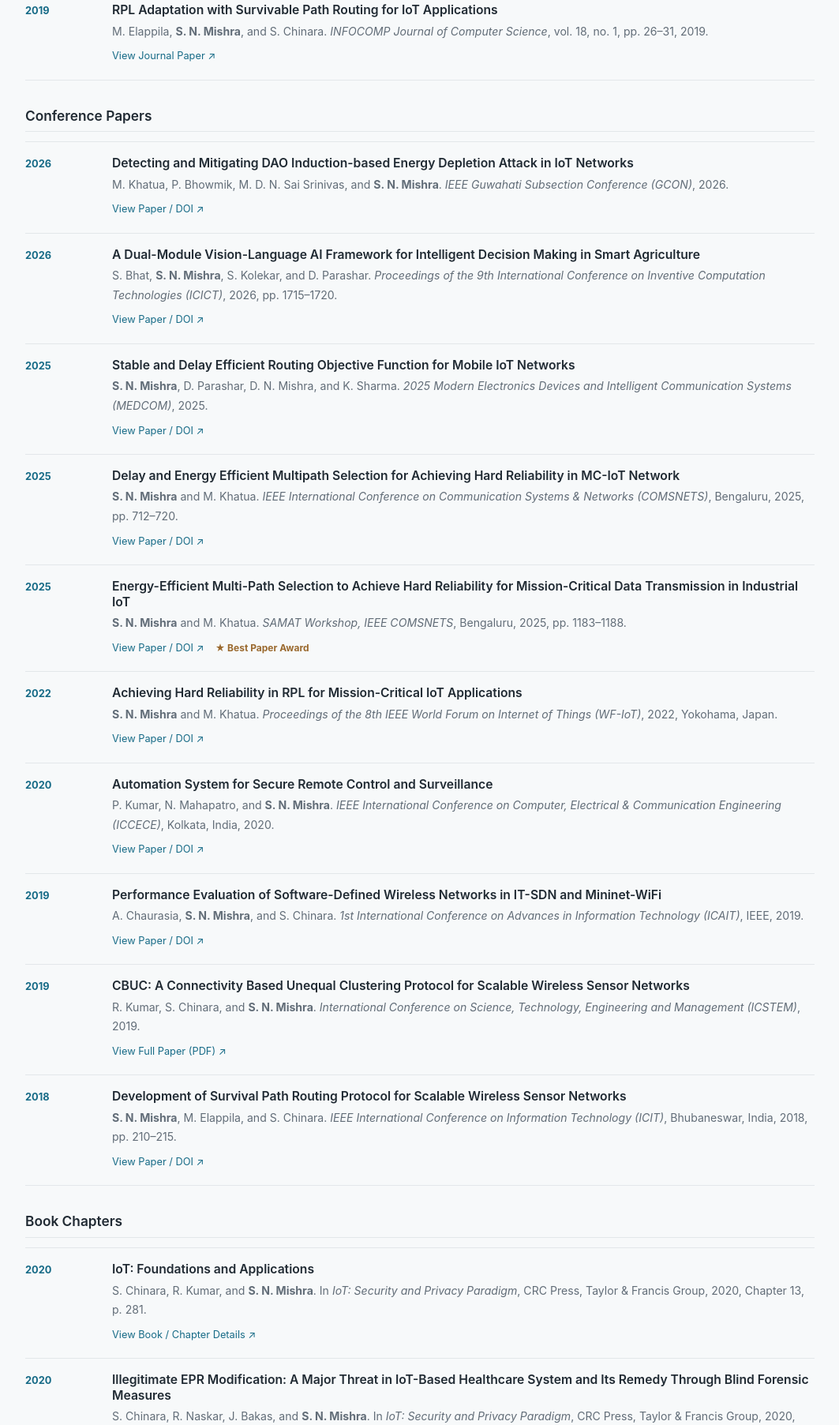
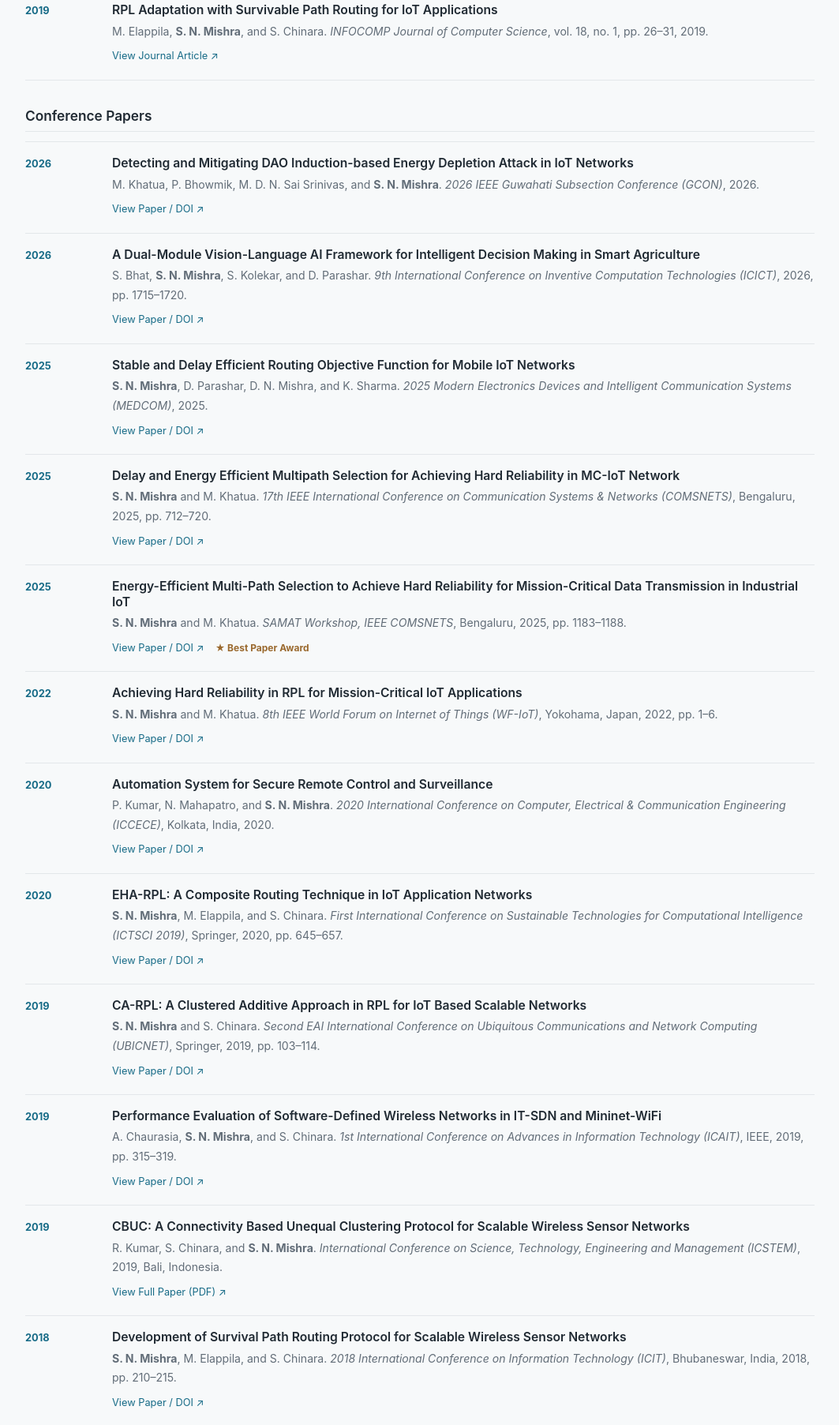
Before and after one commit to snm010/snm010.github.io, a plain HTML site: page publications.html in a window 1280 px wide. Shown: the part 696-2501 px from the top of the page at 79% size, without its empty margins (108-1171 px from the left). Drawn offline with Linux system fonts and the light colour scheme.

Commit message:
Update publications.html

```diff
--- a/publications.html
+++ b/publications.html
@@ -6,11 +6,13 @@
 <meta content="width=device-width, initial-scale=1" name="viewport"/>
 <meta content="Academic website of Dr. Soumya Nandan Mishra, Assistant Professor at NIT Rourkela. Research in IoT, reliable routing, mission-critical networks and wireless sensor networks." name="description"/>
 <meta content="Dr. Soumya Nandan Mishra" name="author"/>
+
 <title>Publications | Dr. Soumya Nandan Mishra</title>
 
 <link href="https://fonts.googleapis.com" rel="preconnect"/>
 <link crossorigin="" href="https://fonts.gstatic.com" rel="preconnect"/>
 <link href="https://fonts.googleapis.com/css2?family=DM+Sans:wght@400;500;600;700&family=Manrope:wght@400;500;600;700;800&display=swap" rel="stylesheet"/>
+
 <link href="assets/css/style.css" rel="stylesheet"/>
 <link href="assets/images/favicon.svg" rel="icon" type="image/svg+xml"/>
 </head>
@@ -45,14 +47,15 @@
 <div class="container">
 
 <p class="eyebrow">04 / SCHOLARLY WORK</p>
+
 <h2>Publications</h2>
 
 <p class="section-intro">
-Journal articles, conference papers, and book chapters.
+A collection of journal articles, conference papers, and book chapters.
 </p>
 
 
-<!-- JOURNAL ARTICLES -->
+<!-- JOURNAL ARTICLES: 4 -->
 
 <h3 class="pub-heading">Journal Articles</h3>
 
@@ -90,24 +93,26 @@ Journal articles, conference papers, and book chapters.
 <div class="pub-content">
 <h3>RPL Adaptation with Survivable Path Routing for IoT Applications</h3>
 <p>M. Elappila, <strong>S. N. Mishra</strong>, and S. Chinara. <em>INFOCOMP Journal of Computer Science</em>, vol. 18, no. 1, pp. 26–31, 2019.</p>
-<a class="doi" href="https://infocomp.dcc.ufla.br/index.php/infocomp/article/view/579" target="_blank" rel="noopener">View Journal Paper ↗</a>
+<a class="doi" href="https://infocomp.dcc.ufla.br/index.php/infocomp/article/view/579" target="_blank" rel="noopener">View Journal Article ↗</a>
 </div>
 </article>
 
 </div>
 
 
-<!-- CONFERENCE PAPERS -->
+<!-- CONFERENCE PAPERS: 12 -->
 
 <h3 class="pub-heading">Conference Papers</h3>
 
 <div class="publication-list">
 
+<!-- 2026 -->
+
 <article class="publication">
 <div class="pub-year">2026</div>
 <div class="pub-content">
 <h3>Detecting and Mitigating DAO Induction-based Energy Depletion Attack in IoT Networks</h3>
-<p>M. Khatua, P. Bhowmik, M. D. N. Sai Srinivas, and <strong>S. N. Mishra</strong>. <em>IEEE Guwahati Subsection Conference (GCON)</em>, 2026.</p>
+<p>M. Khatua, P. Bhowmik, M. D. N. Sai Srinivas, and <strong>S. N. Mishra</strong>. <em>2026 IEEE Guwahati Subsection Conference (GCON)</em>, 2026.</p>
 <a class="doi" href="https://doi.org/10.1109/GCON69192.2026.11648412" target="_blank" rel="noopener">View Paper / DOI ↗</a>
 </div>
 </article>
@@ -116,10 +121,12 @@ Journal articles, conference papers, and book chapters.
 <div class="pub-year">2026</div>
 <div class="pub-content">
 <h3>A Dual-Module Vision-Language AI Framework for Intelligent Decision Making in Smart Agriculture</h3>
-<p>S. Bhat, <strong>S. N. Mishra</strong>, S. Kolekar, and D. Parashar. <em>Proceedings of the 9th International Conference on Inventive Computation Technologies (ICICT)</em>, 2026, pp. 1715–1720.</p>
+<p>S. Bhat, <strong>S. N. Mishra</strong>, S. Kolekar, and D. Parashar. <em>9th International Conference on Inventive Computation Technologies (ICICT)</em>, 2026, pp. 1715–1720.</p>
 <a class="doi" href="https://doi.org/10.1109/ICICT68280.2026.11511064" target="_blank" rel="noopener">View Paper / DOI ↗</a>
 </div>
 </article>
+
+<!-- 2025 -->
 
 <article class="publication">
 <div class="pub-year">2025</div>
@@ -134,7 +141,7 @@ Journal articles, conference papers, and book chapters.
 <div class="pub-year">2025</div>
 <div class="pub-content">
 <h3>Delay and Energy Efficient Multipath Selection for Achieving Hard Reliability in MC-IoT Network</h3>
-<p><strong>S. N. Mishra</strong> and M. Khatua. <em>IEEE International Conference on Communication Systems &amp; Networks (COMSNETS)</em>, Bengaluru, 2025, pp. 712–720.</p>
+<p><strong>S. N. Mishra</strong> and M. Khatua. <em>17th IEEE International Conference on Communication Systems &amp; Networks (COMSNETS)</em>, Bengaluru, 2025, pp. 712–720.</p>
 <a class="doi" href="https://doi.org/10.1109/COMSNETS63942.2025.10885624" target="_blank" rel="noopener">View Paper / DOI ↗</a>
 </div>
 </article>
@@ -149,21 +156,45 @@ Journal articles, conference papers, and book chapters.
 </div>
 </article>
 
+<!-- 2022 -->
+
 <article class="publication">
 <div class="pub-year">2022</div>
 <div class="pub-content">
 <h3>Achieving Hard Reliability in RPL for Mission-Critical IoT Applications</h3>
-<p><strong>S. N. Mishra</strong> and M. Khatua. <em>Proceedings of the 8th IEEE World Forum on Internet of Things (WF-IoT)</em>, 2022, Yokohama, Japan.</p>
+<p><strong>S. N. Mishra</strong> and M. Khatua. <em>8th IEEE World Forum on Internet of Things (WF-IoT)</em>, Yokohama, Japan, 2022, pp. 1–6.</p>
 <a class="doi" href="https://doi.org/10.1109/WF-IoT54382.2022.10152158" target="_blank" rel="noopener">View Paper / DOI ↗</a>
+</div>
+</article>
+
+<!-- 2020 -->
+
+<article class="publication">
+<div class="pub-year">2020</div>
+<div class="pub-content">
+<h3>Automation System for Secure Remote Control and Surveillance</h3>
+<p>P. Kumar, N. Mahapatro, and <strong>S. N. Mishra</strong>. <em>2020 International Conference on Computer, Electrical &amp; Communication Engineering (ICCECE)</em>, Kolkata, India, 2020.</p>
+<a class="doi" href="https://doi.org/10.1109/ICCECE48148.2020.9223080" target="_blank" rel="noopener">View Paper / DOI ↗</a>
 </div>
 </article>
 
 <article class="publication">
 <div class="pub-year">2020</div>
 <div class="pub-content">
-<h3>Automation System for Secure Remote Control and Surveillance</h3>
-<p>P. Kumar, N. Mahapatro, and <strong>S. N. Mishra</strong>. <em>IEEE International Conference on Computer, Electrical &amp; Communication Engineering (ICCECE)</em>, Kolkata, India, 2020.</p>
-<a class="doi" href="https://doi.org/10.1109/ICCECE48148.2020.9223080" target="_blank" rel="noopener">View Paper / DOI ↗</a>
+<h3>EHA-RPL: A Composite Routing Technique in IoT Application Networks</h3>
+<p><strong>S. N. Mishra</strong>, M. Elappila, and S. Chinara. <em>First International Conference on Sustainable Technologies for Computational Intelligence (ICTSCI 2019)</em>, Springer, 2020, pp. 645–657.</p>
+<a class="doi" href="https://doi.org/10.1007/978-981-15-0029-9_51" target="_blank" rel="noopener">View Paper / DOI ↗</a>
+</div>
+</article>
+
+<!-- 2019 -->
+
+<article class="publication">
+<div class="pub-year">2019</div>
+<div class="pub-content">
+<h3>CA-RPL: A Clustered Additive Approach in RPL for IoT Based Scalable Networks</h3>
+<p><strong>S. N. Mishra</strong> and S. Chinara. <em>Second EAI International Conference on Ubiquitous Communications and Network Computing (UBICNET)</em>, Springer, 2019, pp. 103–114.</p>
+<a class="doi" href="https://doi.org/10.1007/978-3-030-20615-4_8" target="_blank" rel="noopener">View Paper / DOI ↗</a>
 </div>
 </article>
 
@@ -171,7 +202,7 @@ Journal articles, conference papers, and book chapters.
 <div class="pub-year">2019</div>
 <div class="pub-content">
 <h3>Performance Evaluation of Software-Defined Wireless Networks in IT-SDN and Mininet-WiFi</h3>
-<p>A. Chaurasia, <strong>S. N. Mishra</strong>, and S. Chinara. <em>1st International Conference on Advances in Information Technology (ICAIT)</em>, IEEE, 2019.</p>
+<p>A. Chaurasia, <strong>S. N. Mishra</strong>, and S. Chinara. <em>1st International Conference on Advances in Information Technology (ICAIT)</em>, IEEE, 2019, pp. 315–319.</p>
 <a class="doi" href="https://doi.org/10.1109/ICAIT47043.2019.8987342" target="_blank" rel="noopener">View Paper / DOI ↗</a>
 </div>
 </article>
@@ -180,16 +211,18 @@ Journal articles, conference papers, and book chapters.
 <div class="pub-year">2019</div>
 <div class="pub-content">
 <h3>CBUC: A Connectivity Based Unequal Clustering Protocol for Scalable Wireless Sensor Networks</h3>
-<p>R. Kumar, S. Chinara, and <strong>S. N. Mishra</strong>. <em>International Conference on Science, Technology, Engineering and Management (ICSTEM)</em>, 2019.</p>
+<p>R. Kumar, S. Chinara, and <strong>S. N. Mishra</strong>. <em>International Conference on Science, Technology, Engineering and Management (ICSTEM)</em>, 2019, Bali, Indonesia.</p>
 <a class="doi" href="https://dspace.nitrkl.ac.in/dspace/bitstream/2080/3488/1/2019_ICSTEM_RKumar_CBUC.pdf" target="_blank" rel="noopener">View Full Paper (PDF) ↗</a>
 </div>
 </article>
+
+<!-- 2018 -->
 
 <article class="publication">
 <div class="pub-year">2018</div>
 <div class="pub-content">
 <h3>Development of Survival Path Routing Protocol for Scalable Wireless Sensor Networks</h3>
-<p><strong>S. N. Mishra</strong>, M. Elappila, and S. Chinara. <em>IEEE International Conference on Information Technology (ICIT)</em>, Bhubaneswar, India, 2018, pp. 210–215.</p>
+<p><strong>S. N. Mishra</strong>, M. Elappila, and S. Chinara. <em>2018 International Conference on Information Technology (ICIT)</em>, Bhubaneswar, India, 2018, pp. 210–215.</p>
 <a class="doi" href="https://doi.org/10.1109/ICIT.2018.00051" target="_blank" rel="noopener">View Paper / DOI ↗</a>
 </div>
 </article>
@@ -197,7 +230,7 @@ Journal articles, conference papers, and book chapters.
 </div>
 
 
-<!-- BOOK CHAPTERS -->
+<!-- BOOK CHAPTERS: 2 -->
 
 <h3 class="pub-heading">Book Chapters</h3>
 
@@ -221,24 +254,6 @@ Journal articles, conference papers, and book chapters.
 </div>
 </article>
 
-<article class="publication">
-<div class="pub-year">2020</div>
-<div class="pub-content">
-<h3>EHA-RPL: A Composite Routing Technique in IoT Application Networks</h3>
-<p><strong>S. N. Mishra</strong>, M. Elappila, and S. Chinara. In <em>Advances in Intelligent Systems and Computing</em>, vol. 1045, Springer, 2020, pp. 645–657.</p>
-<a class="doi" href="https://doi.org/10.1007/978-981-15-0029-9_51" target="_blank" rel="noopener">View Paper / DOI ↗</a>
-</div>
-</article>
-
-<article class="publication">
-<div class="pub-year">2019</div>
-<div class="pub-content">
-<h3>CA-RPL: A Clustered Additive Approach in RPL for IoT Based Scalable Networks</h3>
-<p><strong>S. N. Mishra</strong> and S. Chinara. In <em>Ubiquitous Communications and Network Computing</em>, Springer, 2019, pp. 103–114.</p>
-<a class="doi" href="https://doi.org/10.1007/978-3-030-20615-4_8" target="_blank" rel="noopener">View Paper / DOI ↗</a>
-</div>
-</article>
-
 </div>
 
 </div>
```
